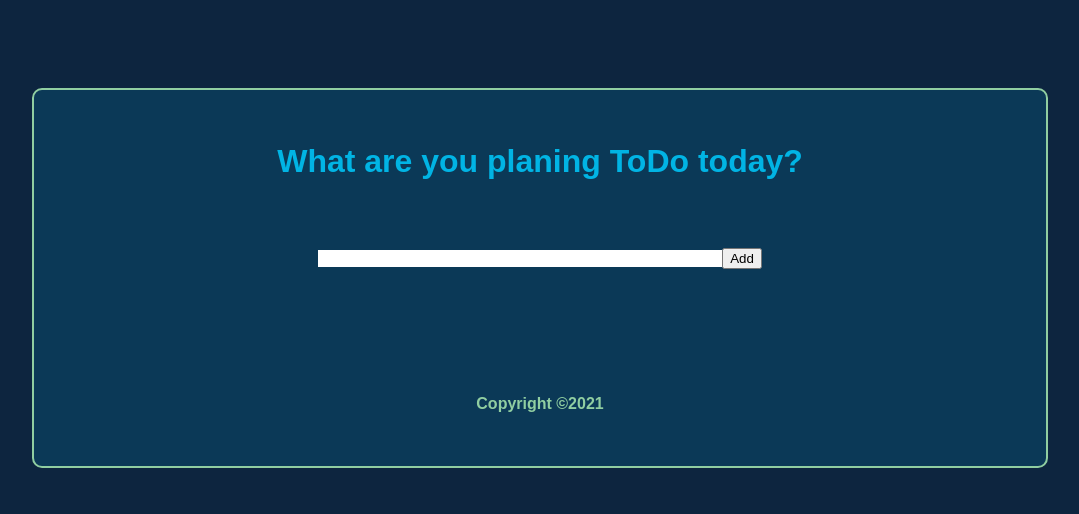
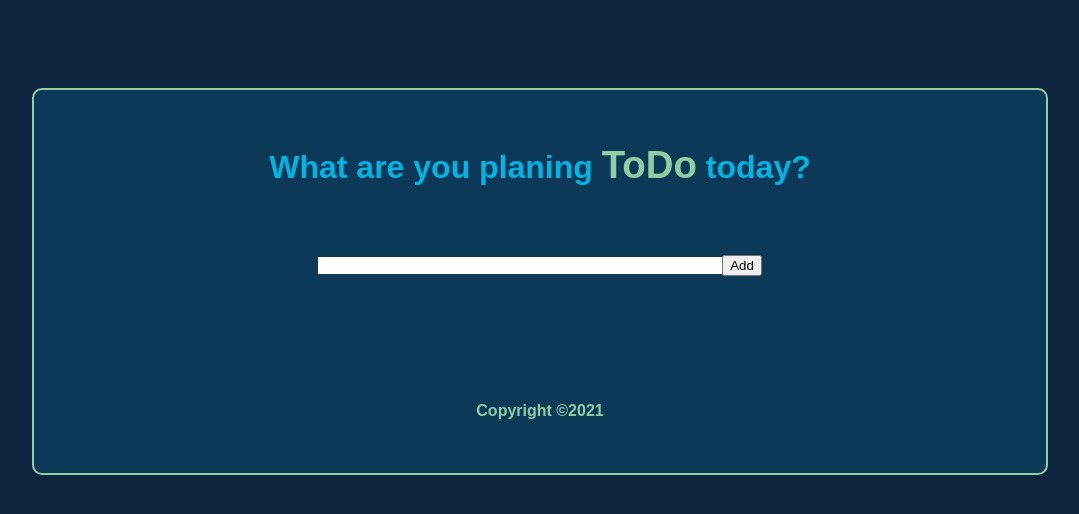
Before and after one commit to svenWacker/my-studie-at-DCI, a React (Create React App) app in the folder may/todo-list/: page / in a window 1280 px wide. Shown: the top 514 px of the page, without its empty margins (100-1179 px from the left). Built offline with nearby package versions, Linux system fonts and the light colour scheme.

Commit message:
discussing the solution

```diff
--- a/may/todo-list/src/App.js
+++ b/may/todo-list/src/App.js
@@ -18,6 +18,7 @@ function App() {
       return item;
     });
   };
+
   return (
     <React.Fragment>
       <Header />
--- a/may/todo-list/src/components/List.js
+++ b/may/todo-list/src/components/List.js
@@ -8,11 +8,14 @@ const List = (props) => {
   }
   function submitHandle(e) {
     e.preventDefault();
-    props.setList((prevState) => [
-      ...prevState,
-      { id: prevState.length, title: userInput.trim(), done: false },
-    ]);
-    setUserInput("");
+
+    if (userInput.length) {
+      props.setList((prevState) => [
+        ...prevState,
+        { id: prevState.length, title: userInput.trim(), done: false },
+      ]);
+      setUserInput("");
+    }
   }
   return (
     <form onSubmit={submitHandle}>
--- a/may/todo-list/src/sass/main.scss
+++ b/may/todo-list/src/sass/main.scss
@@ -27,6 +27,10 @@ body {
 }
 .header {
   color: $clr-secondary;
+  span {
+    color: $clr-tertiary;
+    font-size: 1.2em;
+  }
 }
 
 // Text input
@@ -39,7 +43,6 @@ input[type="text"] {
 ul {
   width: 100%;
   height: auto;
-  // background-color: green;
 
   li {
     list-style: none;
@@ -48,6 +51,10 @@ ul {
     justify-content: space-around;
     margin-left: 3rem;
     position: relative;
+
+    &:nth-child(2n) {
+      color: $clr-tertiary;
+    }
 
     input {
       position: absolute;
@@ -65,9 +72,6 @@ ul {
     }
   }
 }
-li:nth-child(2n) {
-  color: $clr-tertiary;
-}
 
 .footer {
   margin-top: 5rem;
```
